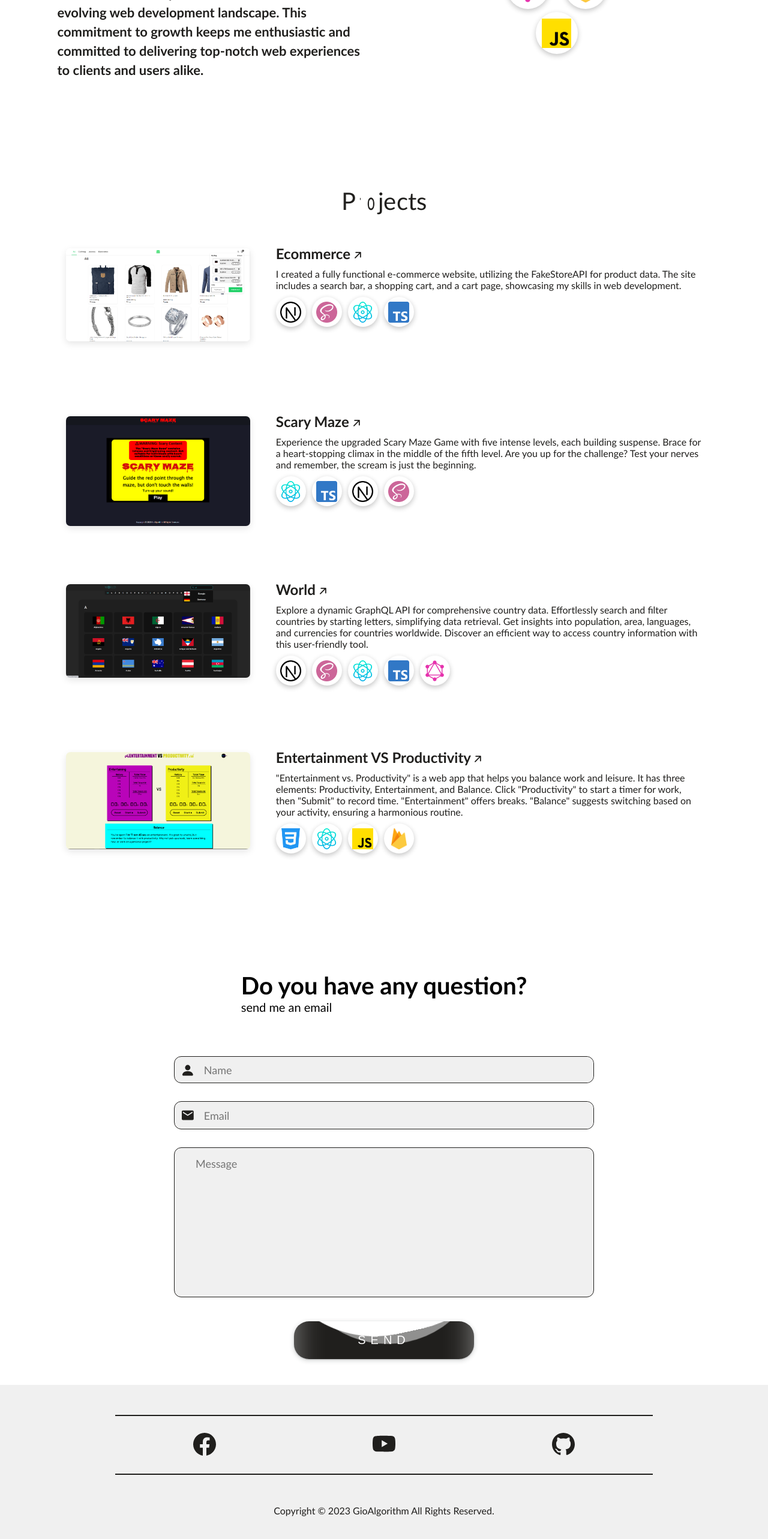
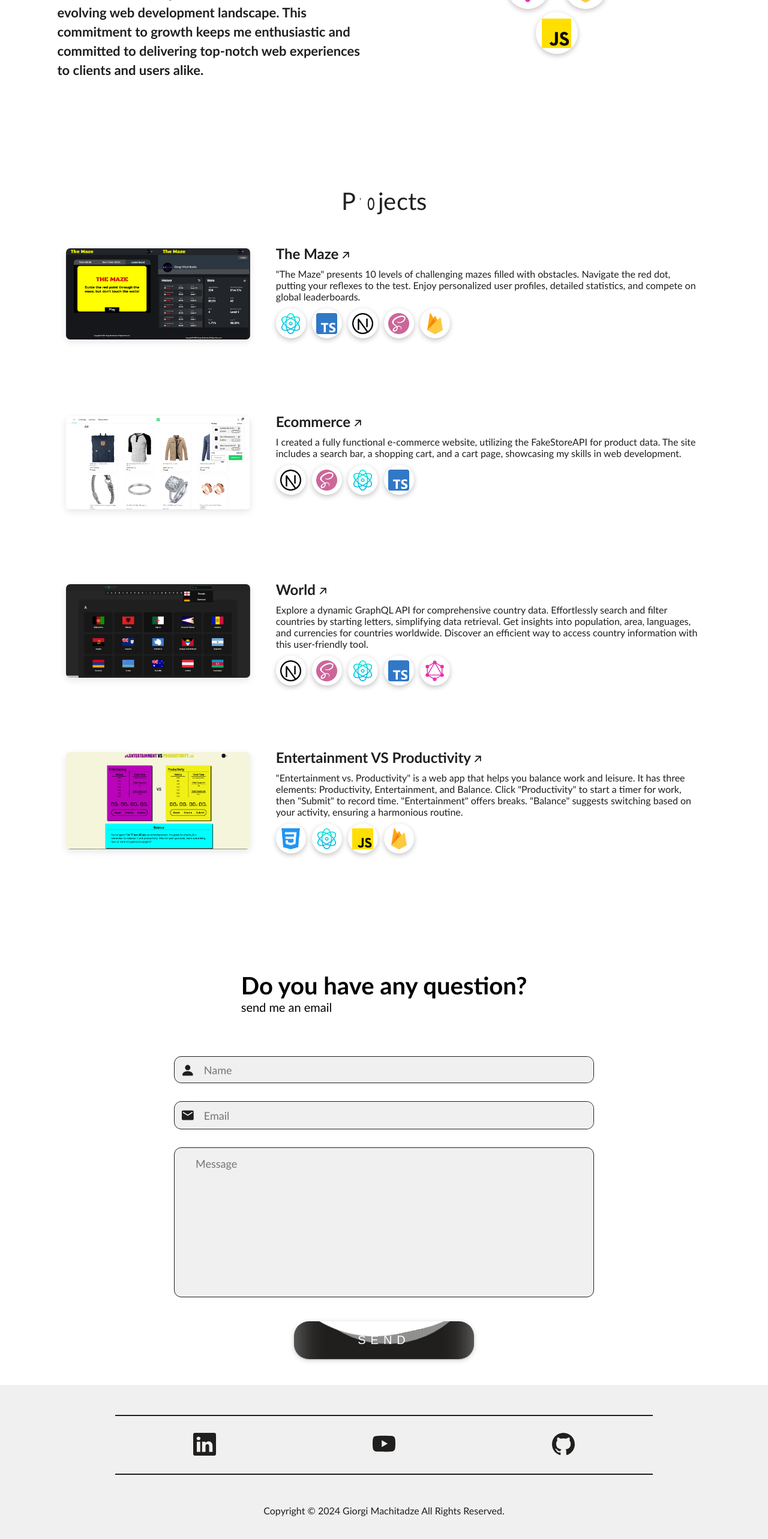
Before and after one commit to gioAlgorithm/portfolio, a Next.js app: page / in a window 1280 px wide. Shown: the part 569-3135 px from the top of the page at 60% size. Built offline with nearby package versions, Linux system fonts and the light colour scheme.

Commit message:
add project

```diff
--- a/src/components/footer/Footer.tsx
+++ b/src/components/footer/Footer.tsx
@@ -1,5 +1,5 @@
 import React from 'react'
-import { BsYoutube,BsFacebook,BsGithub, } from "react-icons/bs";
+import { BsYoutube,BsLinkedin,BsGithub, } from "react-icons/bs";
 import style from "./Footer.module.scss"
 
 export default function Footer() {
@@ -7,12 +7,12 @@ export default function Footer() {
         <div className={style.footerContainer}>
 
             <div className={style.innerFooter}>
-                <a href="https://www.facebook.com/giorgi.machitadze.507" rel="noopener noreferrer" target="_blank"><BsFacebook className={style.icons} /></a>
+                <a href="https://www.linkedin.com/in/george-machitadze-b20b4629b" rel="noopener noreferrer" target="_blank"><BsLinkedin className={style.icons} /></a>
                 <a href="https://www.youtube.com/channel/UCC713Yy8jBvpaXyCipZmRpQ" rel="noopener noreferrer" target="_blank"> <BsYoutube className={style.icons} /></a>
                 <a href="https://github.com/gioAlgorithm" rel="noopener noreferrer" target="_blank"><BsGithub className={style.icons} /></a>
             </div>
 
-           <p className={style.copyright}>Copyright © 2023 GioAlgorithm All Rights Reserved.</p>
+           <p className={style.copyright}>Copyright © 2024 Giorgi Machitadze All Rights Reserved.</p>
         </div>
     )
 }
--- a/src/components/work/work.tsx
+++ b/src/components/work/work.tsx
@@ -5,7 +5,7 @@ import style from "./work.module.scss"
 import { BsArrowRightShort } from "react-icons/bs";
 // importing images
 import evspImage from "../../../public/assets/image/evsp.png"
-import scaryMazeImage from "../../../public/assets/image/scary-maze.png"
+import mazeImage from "../../../public/assets/image/maze.png"
 import worldImage from "../../../public/assets/image/world-website.png"
 import ecommerceImage from "../../../public/assets/image/ecommerce.png"
 import CssImage from "../../../public/assets/svg/css.png"
@@ -13,7 +13,6 @@ import ReactImage from "../../../public/assets/svg/react.png"
 import SassImage from "../../../public/assets/svg/sass.png"
 import FirebaseImage from "../../../public/assets/svg/firebase.png"
 import GraphqlImage from "../../../public/assets/svg/graphql.png"
-import htmlImage from "../../../public/assets/svg/html.png"
 import JsImage from "../../../public/assets/svg/js.png"
 import NextImage from "../../../public/assets/svg/nextjs.png"
 import TypescriptImage from "../../../public/assets/svg/typescript.png"
@@ -58,7 +57,45 @@ export default function Work() {
       </div>
 
       <div className={`${style.firstProject} ${style.card}`} >
-        <a href='https://giorgimachitadze-ecommerce.vercel.app/' className={style.innerFirstProject}>
+      <a href='https://giorgimachitadze-maze.vercel.app/' className={style.innerFirstProject}>
+          <div className={style.projectImage} >
+            <Image alt='project image' width={600} height={200} src={mazeImage.src} />
+          </div>
+          <div className={style.projectInfo}>
+            <div>
+              <div className={style.projectAbout}>
+
+                <h2 className={style.projectTitle}>The Maze <BsArrowRightShort /></h2>
+                <p>
+                  &quot;The Maze&quot; presents 10 levels of challenging mazes filled with obstacles.
+                  Navigate the red dot, putting your reflexes to the test. Enjoy personalized user profiles, detailed statistics, and compete on global leaderboards.
+                </p>
+              </div>
+              <div className={style.projectTools}>
+                <div style={{ backgroundImage: `url(${ReactImage.src})` }}>
+                  <h1>React.js</h1>
+                </div>
+                <div style={{ backgroundImage: `url(${TypescriptImage.src})` }}>
+                  <h1>Typescript</h1>
+                </div>
+                <div style={{ backgroundImage: `url(${NextImage.src})` }}>
+                  <h1>Next.js</h1>
+                </div>
+                <div style={{ backgroundImage: `url(${SassImage.src})` }}>
+                  <h1>Sass</h1>
+                </div>
+                <div style={{ backgroundImage: `url(${FirebaseImage.src})` }}>
+                  <h1>Firebase</h1>
+                </div>
+              </div>
+            </div>
+          </div>
+        </a>
+
+      </div>
+
+      <div className={`${style.secondProject} ${style.card}`}>
+      <a href='https://giorgimachitadze-ecommerce.vercel.app/' className={style.innerSecondProject}>
           <div className={style.projectImage} >
             <Image alt='project image' width={600} height={200} src={ecommerceImage.src} />
           </div>
@@ -84,41 +121,6 @@ export default function Work() {
                 </div>
                 <div style={{ backgroundImage: `url(${TypescriptImage.src})` }}>
                   <h1>Typescript</h1>
-                </div>
-              </div>
-            </div>
-          </div>
-        </a>
-      </div>
-
-      <div className={`${style.secondProject} ${style.card}`}>
-        <a href='https://giorgimachitadze-scarymaze.vercel.app/' className={style.innerSecondProject}>
-          <div className={style.projectImage} >
-            <Image alt='project image' width={600} height={200} src={scaryMazeImage.src} />
-          </div>
-          <div className={style.projectInfo}>
-            <div>
-              <div className={style.projectAbout}>
-
-                <h2 className={style.projectTitle}>Scary Maze <BsArrowRightShort /></h2>
-                <p>
-                Experience the upgraded Scary Maze Game with five intense levels, each building suspense.
-                Brace for a heart-stopping climax in the middle of the fifth level.
-                Are you up for the challenge? Test your nerves and remember, the scream is just the beginning.
-                </p>
-              </div>
-              <div className={style.projectTools}>
-                <div style={{ backgroundImage: `url(${ReactImage.src})` }}>
-                  <h1>React.js</h1>
-                </div>
-                <div style={{ backgroundImage: `url(${TypescriptImage.src})` }}>
-                  <h1>Typescript</h1>
-                </div>
-                <div style={{ backgroundImage: `url(${NextImage.src})` }}>
-                  <h1>Next.js</h1>
-                </div>
-                <div style={{ backgroundImage: `url(${SassImage.src})` }}>
-                  <h1>Sass</h1>
                 </div>
               </div>
             </div>
```
Also changed, not shown: public/assets/image/maze.png (added).
